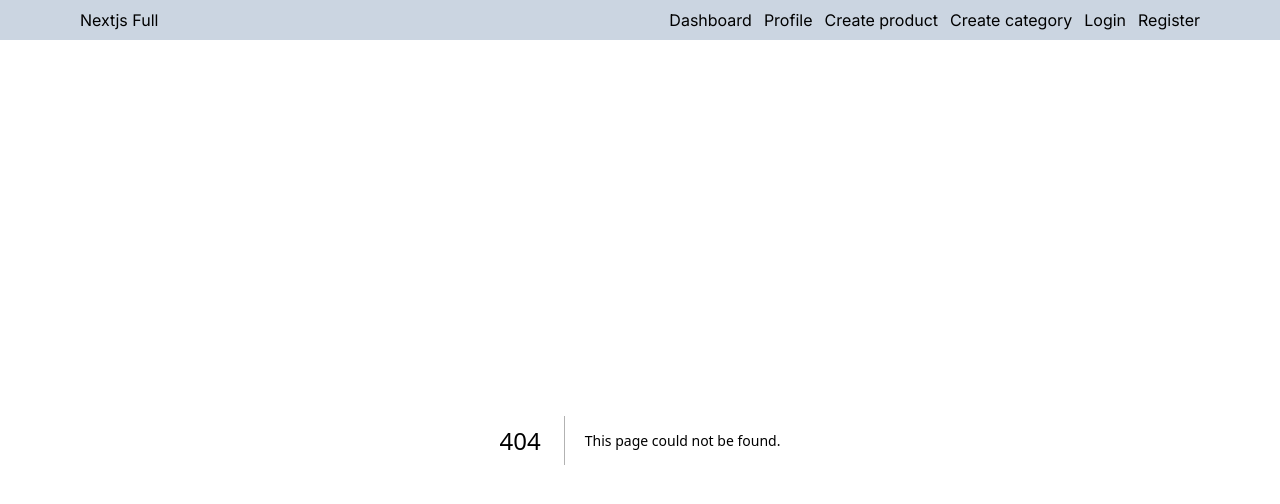
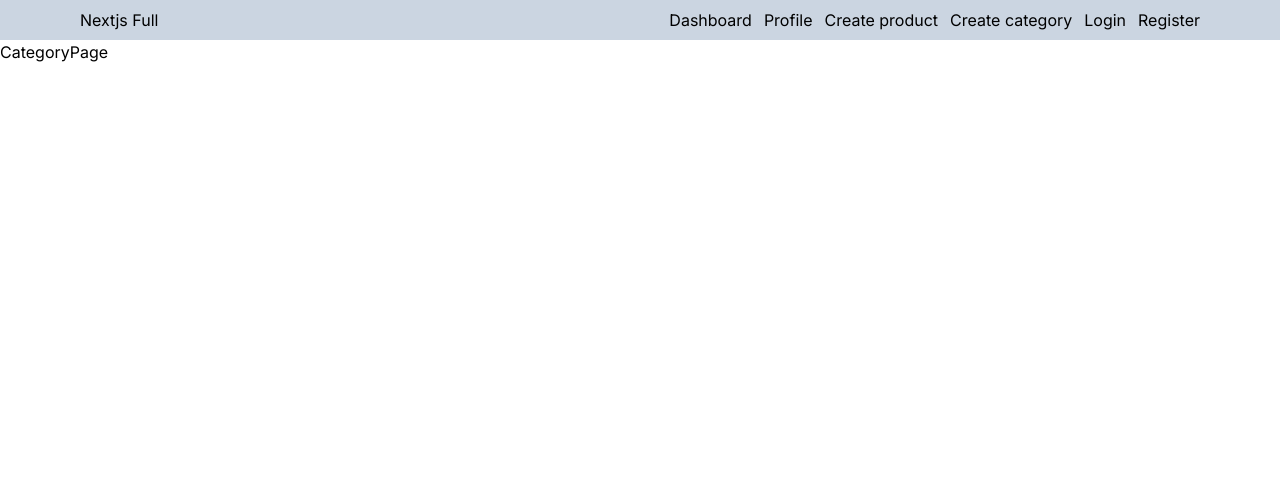
Before and after one commit to UlisesOrnelasR/nextjs-fullstack-app, a Next.js app: page /dashboard/categories/new in a window 1280 px wide. Before the commit this address had no page. Shown: the top 504 px of the page. Built offline with nearby package versions, Linux system fonts and the light colour scheme.

Commit message:
new pages

```diff
--- /dev/null
+++ b/src/app/dashboard/categories/new/page.tsx
@@ -0,0 +1,7 @@
+import React from "react";
+
+const CategoryPage = () => {
+  return <div>CategoryPage</div>;
+};
+
+export default CategoryPage;
--- /dev/null
+++ b/src/app/dashboard/products/new/page.tsx
@@ -0,0 +1,7 @@
+import React from "react";
+
+const ProductPage = () => {
+  return <div>ProductPage</div>;
+};
+
+export default ProductPage;
```
